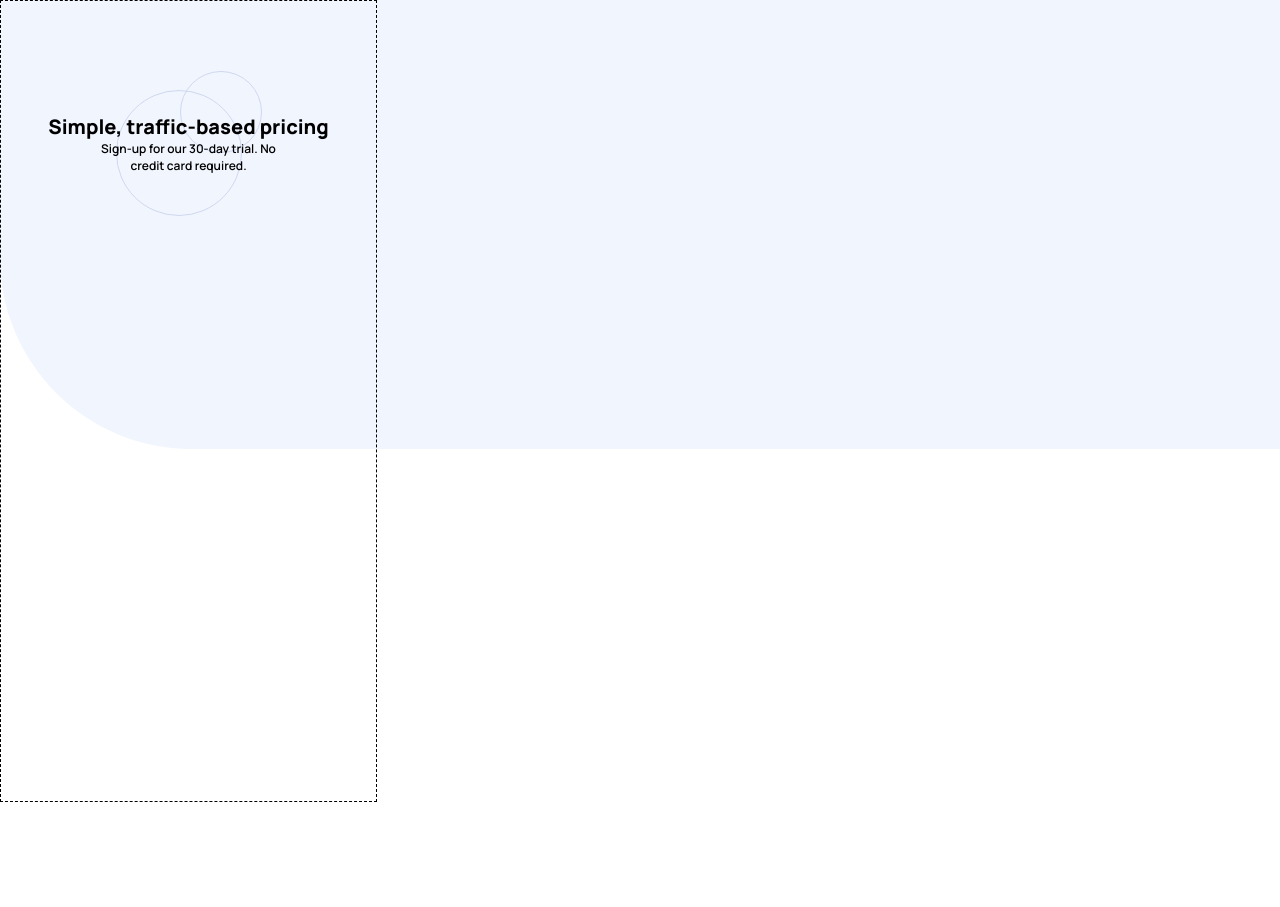
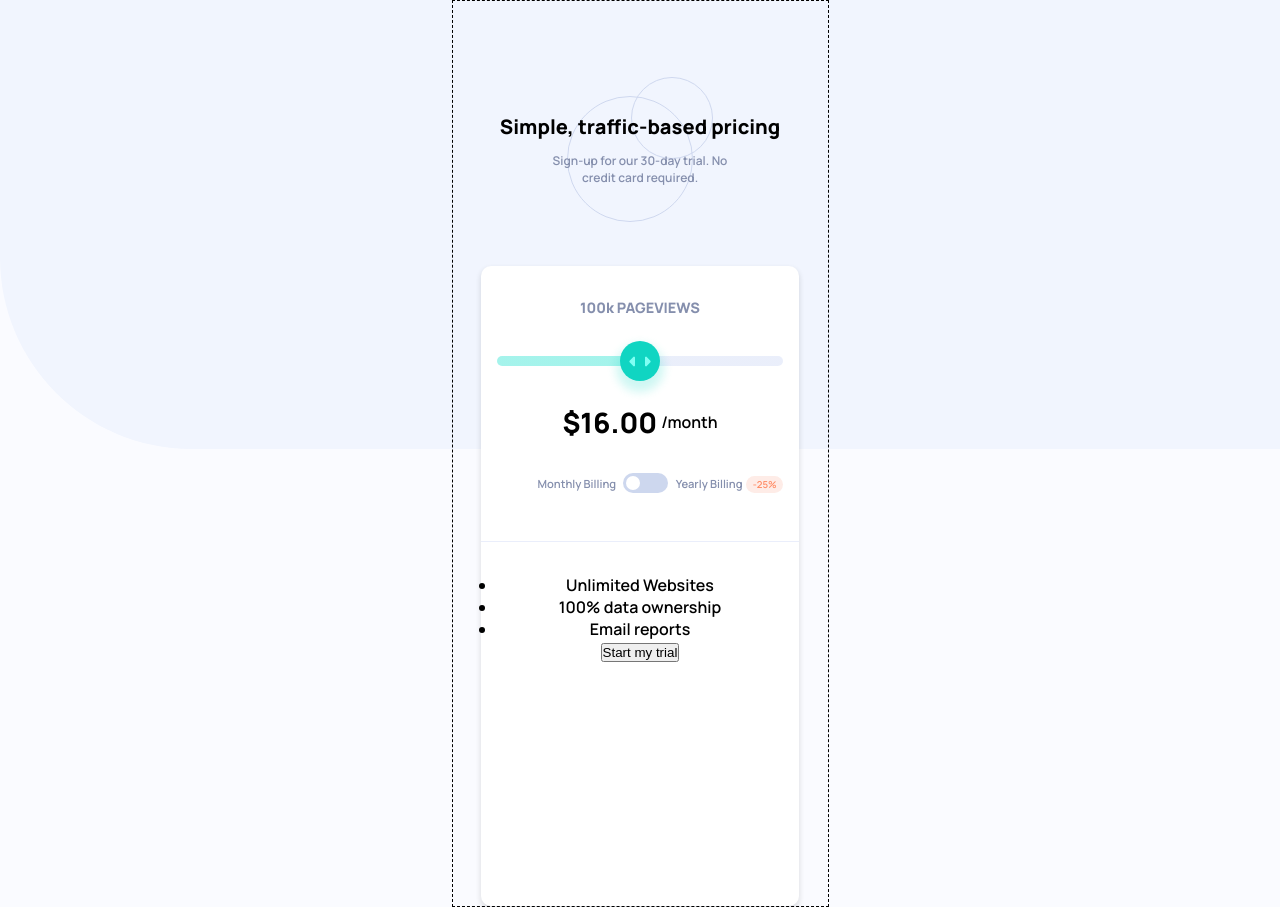
Before and after one commit to seigfred0/project-21, a plain HTML site: page index.html in a window 1280 px wide. Before the commit the page ends 802 px from the top, so only its background shows below. Drawn offline with Linux system fonts and the light colour scheme.

Commit message:
html done

```diff
--- a/index.html
+++ b/index.html
@@ -17,7 +17,44 @@
     </header>
 
     <main>
+      <div class="top">
+        <div class="top-pageviews">
+          <p><span id="pageview">100k </span>PAGEVIEWS</p>
+        </div>
 
+        <div class="top-slider">
+          <input type="range" id="price-slider" min="0" max="4" value="2">
+        </div>
+
+        <div class="top-price">
+          <p class="emphasize">$<span id="price">16</span>.00</p>
+          <p>/month</p>
+        </div>
+
+        <div class="top-billing">
+          <div class="top-billing_main">
+            <p>Monthly Billing</p>
+            <label class="switch">
+              <input type="checkbox" name="billing" id="billing">
+              <span class="toggle-slider"></span>
+            </label>
+            <p>Yearly Billing</p>
+          </div>
+          <p class="discount desktop-view">25% Discount</p>
+          <p class="discount">-25%</p>
+        </div>
+      </div>
+
+      <hr>
+
+      <div class="bottom">
+        <ul>
+          <li>Unlimited Websites</li>
+          <li>100% data ownership</li>
+          <li>Email reports</li>
+        </ul>
+        <button>Start my trial</button>
+      </div>
     </main>
   </div>
 </body>
--- a/style.css
+++ b/style.css
@@ -26,10 +26,11 @@ font-family: 'Manrope', sans-serif;
 * {
     margin: 0;
     padding: 0;
+
 }
 
 body {
-
+    background-color: var(--mainBackground);
     font-family: var(--font);
     background-image: url(images/bg-pattern.svg);
     background-repeat: no-repeat;
@@ -40,7 +41,7 @@ body {
     border: 1px dashed black;
     min-height: 100vh;
 
-
+    margin: 0 auto;
 }
 
 /* Header Section */
@@ -58,14 +59,201 @@ header h1 {
 }
 
 header p {
+    margin-top: 1em;
+    color: var(--text);
     font-size: 0.75rem;
     padding: 0 8em;
 }
 
+/* Main Component */
+
+main {
+    margin: 0 auto;
+    background-color: var(--pricingBackground);
+
+    height: 80vh;
+    width: 85%;
+
+    border-radius: 10px;
+    box-shadow: 0px 3px 5px 1px rgba(0 , 0, 0, 0.1);
+}
+
+.top,
+.bottom {
+    padding: 2em 1em;
+    text-align: center;
+}
+
+
+
+/* /// Top Elements /// */
+.top-pageviews p {
+    font-size: 0.9rem;
+    font-weight: 700;
+    color: var(--text);
+}
+
+
+
+/* Price Slider */
+.top-slider {
+    margin: 2em 0;
+}
+
+input#price-slider {
+    width: 100%;
+    appearance: none;
+    border-radius: 5px;
+    height: 10px;
+    background: linear-gradient(
+      to right,
+      hsl(174, 77%, 80%) 0%,
+      hsl(174, 77%, 80%) 50%,
+      hsl(224, 65%, 95%) 0%,
+      hsl(224, 65%, 95%) 100%
+    );
+}
+
+input#price-slider::-webkit-slider-thumb {
+    appearance: none;
+    height: 40px;
+    width: 40px;
+    border-radius: 50%;
+    background-color: hsl(174, 86%, 45%);
+    background-image: url(images/icon-slider.svg);
+    background-repeat: no-repeat;
+    background-position: center;
+    box-shadow: 0px 7px 10px 4px rgba(16, 213, 194, 0.2);
+}
+
+input#price-slider::-webkit-slider-thumb:hover {
+    background-color: hsl(174, 77%, 80%);
+}
+
+/* End */
+
+/* Price & Billing */
+.top-price {
+    display: flex;
+    justify-content: center;
+    align-items: center;
+    gap: 0.25em;
+    margin: 2em 0;
+}
+
+.top-price .emphasize {
+    font-size: 1.75rem;
+    font-weight: bold;
+}
+
+.top-billing {
+    display: flex;
+    justify-content: center;
+    position: relative;
+    /* margin: 0 1em; */
+
+    margin-bottom: 1em;
+}
+
+.top-billing .top-billing_main {
+    display: flex;
+    justify-content: center;
+    align-items: center;
+    font-size: 0.7rem;
+    color: var(--text);
+    gap: 0.65em;
+
+}
+
+.discount {
+    font-size: 0.6rem;
+    position: absolute;
+    right: 0;
+    bottom: 0;
+    align-self: center;
+
+    background-color: var(--discountBackground);
+    color: var(--discountText);
+    padding: 0.2em 0.70em;
+    border-radius: 15px;
+}
+
+@media (max-width: 360px) {
+    .discount {
+        position: static;
+    }
+
+    .top-billing {
+        flex-wrap: wrap-reverse;
+        gap: 0.5em;
+        /* justify-content: center; */
+
+    }
+
+}
+
+.
+/* Switch/Toggle */
+.switch input {
+    opacity: 0;
+}
+
+.switch {
+    display: inline-block;
+    width: 45px;
+    height: 20px;
+    position: relative;
+}
+
+.toggle-slider {
+    position: absolute;
+    background-color: hsl(223, 50%, 87%);
+    top: 0;
+    bottom: 0;
+    left: 0;
+    right: 0;
+    border-radius: 25px;
+    transition: all 0.2s ease;
+}
+
+.toggle-slider:hover {
+    background-color: hsl(174, 86%, 45%);
+}
+
+.toggle-slider::before {
+    content: "";
+    position: absolute;
+    background-color: #fff;
+    height: 14px;
+    width: 14px;
+    border-radius: 50%;
+    left: 3px;
+    top: 3px;
+    transition: all 0.4s ease-in-out;
+}
+
+.switch input:checked + .toggle-slider:before {
+    transform: translateX(25px);
+}
+/* End */
+
+
+/* ///// Bottom Part ///// */
+
+hr {
+    height: 1px;
+    background-color: var(--emptySliderBar);
+    border: none;
+}
+
+
+
+
+.desktop-view {
+    display: none;
+}
 
 /*
-
-
 * {
     margin: 0;
     padding: 0;
```
